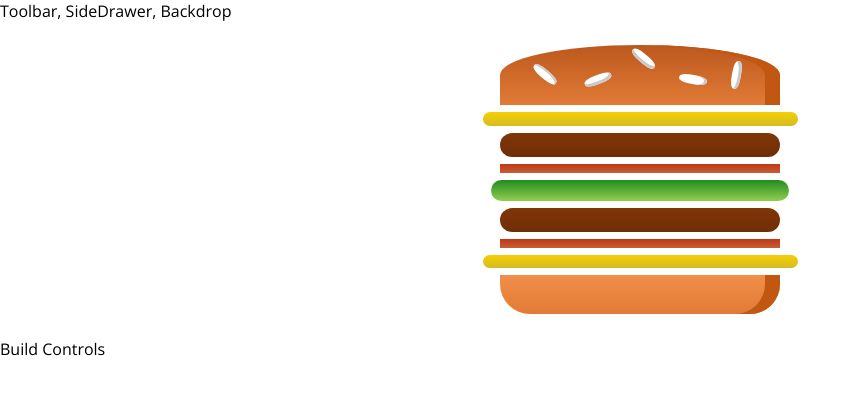
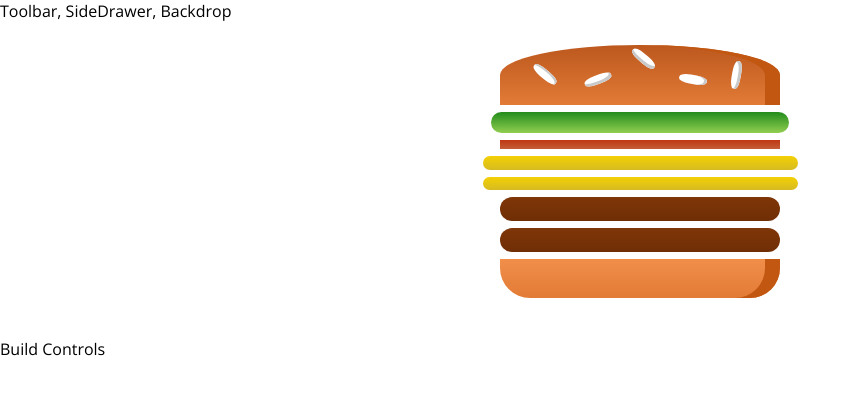
Before and after one commit to ugochukwukennedyejike/Burger, a React app: page / in a window 1280 px wide. Shown: the top 394 px of the page, without its empty margins (0-861 px from the left). Built offline with nearby package versions, Linux system fonts and the light colour scheme.

Commit message:
output burger ingredients dynamically

```diff
--- a/src/components/Burger/Burger.js
+++ b/src/components/Burger/Burger.js
@@ -4,16 +4,16 @@
 import BurgerIngredient from './BurgerIngredient/BurgerIngredient';
 
 const burger = ( props ) => {
+    const transformedIngredients = Object.keys(props.ingredients)
+        .map(igKey => {
+            return [...Array(props.ingredients[igKey])].map((_, i) => {
+                return <BurgerIngredient key={igKey + i} type={igKey} />;
+            });
+        });
     return (
       <div className={classes.Burger}>
           <BurgerIngredient type="bread-top" />
-          <BurgerIngredient type="cheese" />
-          <BurgerIngredient type="meat" />
-          <BurgerIngredient type="bacon" />
-          <BurgerIngredient type="salad" />
-          <BurgerIngredient type="meat" />
-          <BurgerIngredient type="bacon" />
-          <BurgerIngredient type="cheese" />
+          {transformedIngredients}
           <BurgerIngredient type="bread-bottom" />
       </div>
     );
--- a/src/containers/BurgerBuilder/BurgerBuilder.js
+++ b/src/containers/BurgerBuilder/BurgerBuilder.js
@@ -4,10 +4,22 @@
 import Burger from '../../components/Burger/Burger';
 
 class BurgerBuilder extends Component {
+    //  constructor(props) {
+    //     super(props);
+    //     this.state = {...}
+    //  }
+    state = {
+        ingredients: {
+            salad: 1,
+            bacon: 1,
+            cheese: 2,
+            meat: 2
+        }
+    }
     render () {
         return (
            <Aux>
-              <Burger />
+              <Burger ingredients={this.state.ingredients} />
               <div>Build Controls</div>
            </Aux>
         );
```
